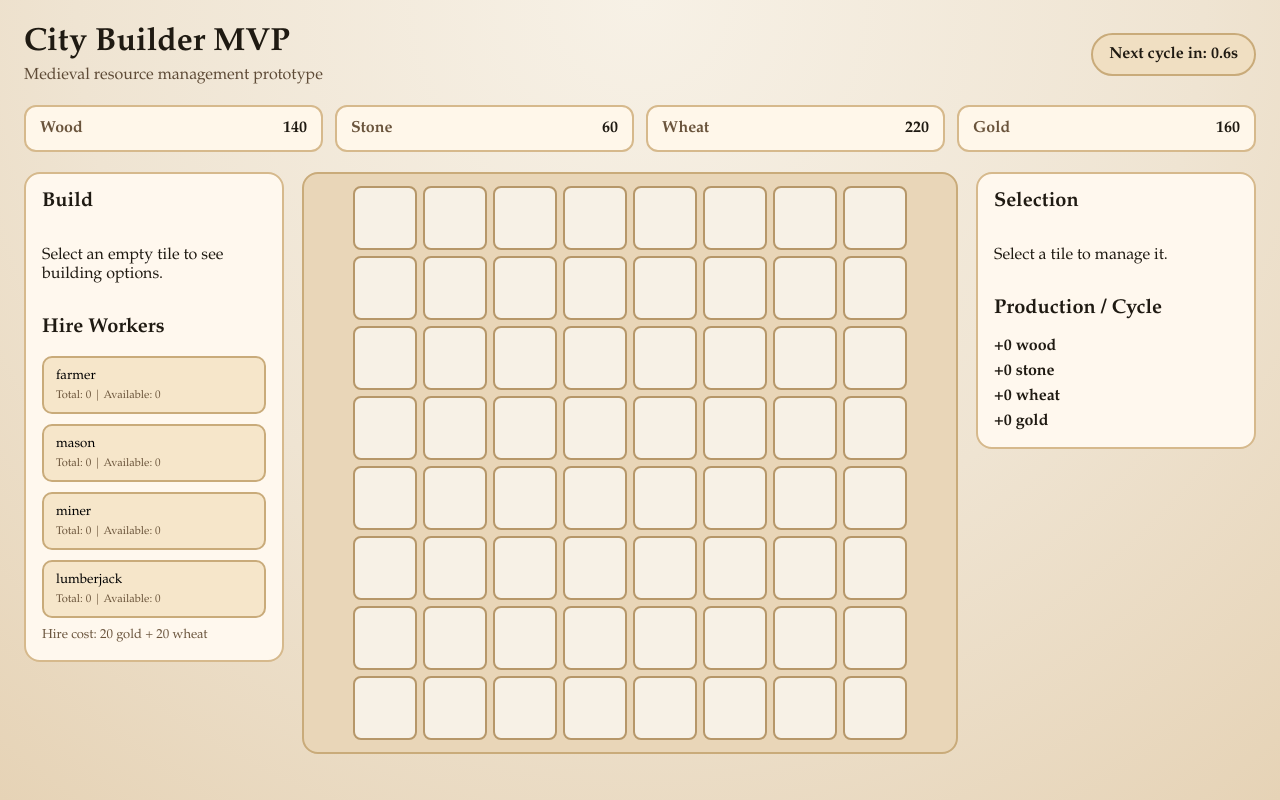
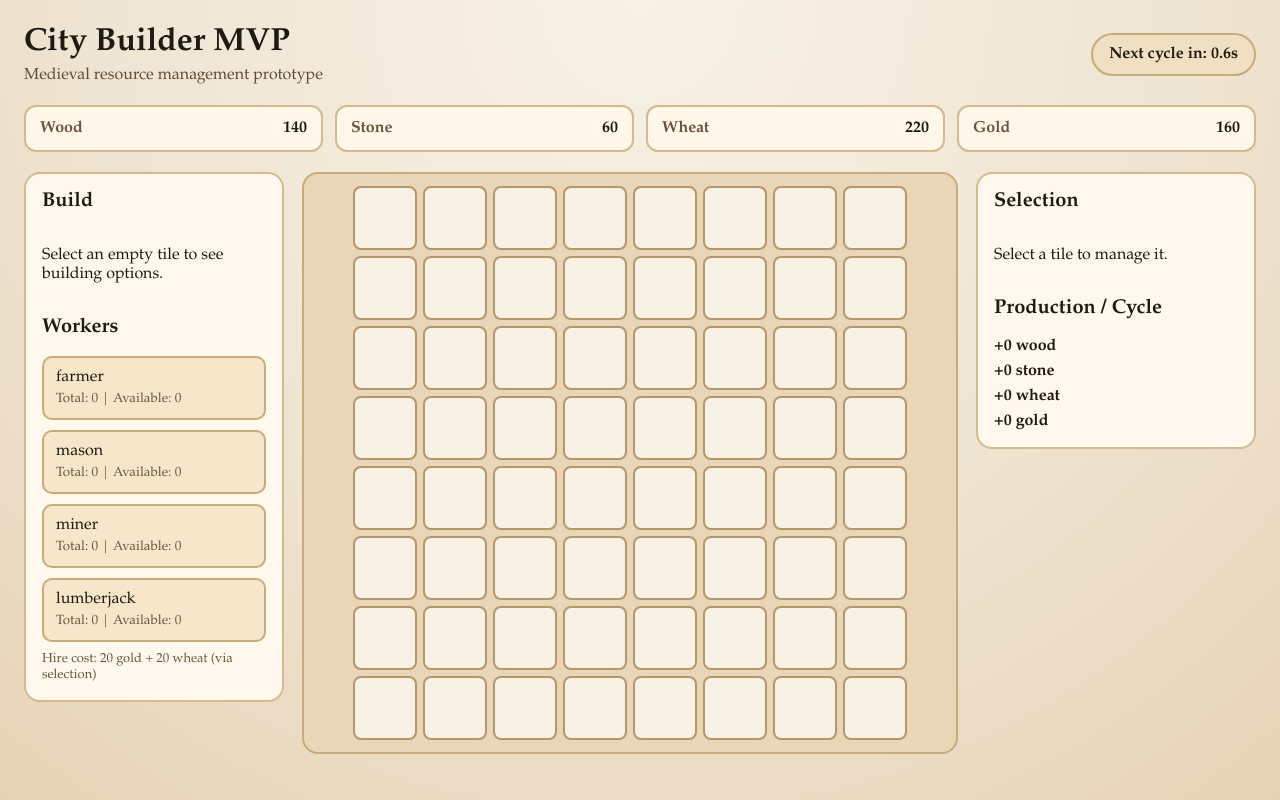
Before and after one commit to MicahFischer/City-Builder, a React (Vite) app: page / in a window 1280 px wide. Built offline with nearby package versions, Linux system fonts and the light colour scheme.

Commit message:
Remove direct hire UI

```diff
--- a/src/App.css
+++ b/src/App.css
@@ -106,6 +106,10 @@
   cursor: not-allowed;
 }
 
+.worker-readout {
+  cursor: default;
+}
+
 .worker-cost {
   font-size: 13px;
   color: #6a543c;
--- a/src/App.jsx
+++ b/src/App.jsx
@@ -138,15 +138,6 @@ export default function App() {
     setGrid(nextGrid);
   };
 
-  const hireWorker = (type) => {
-    if (!canAfford(resources, WORKER_COST)) return;
-    setResources((current) => subtractCost(current, WORKER_COST));
-    setWorkers((current) => ({
-      ...current,
-      [type]: current[type] + 1
-    }));
-  };
-
   const hireAndAssign = () => {
     if (selectedIndex === null) return;
     const cell = grid[selectedIndex];
@@ -225,23 +216,18 @@ export default function App() {
             <p>Select an empty tile to see building options.</p>
           )}
 
-          <h2>Hire Workers</h2>
+          <h2>Workers</h2>
           <div className="worker-list">
             {WORKER_TYPES.map((type) => (
-              <button
-                key={type}
-                className="tile-button"
-                onClick={() => hireWorker(type)}
-                disabled={!canAfford(resources, WORKER_COST)}
-              >
+              <div key={type} className="tile-button worker-readout">
                 <span>{type}</span>
                 <small>
                   Total: {workers[type]} | Available: {availableWorkers[type]}
                 </small>
-              </button>
+              </div>
             ))}
             <div className="worker-cost">
-              Hire cost: 20 gold + 20 wheat
+              Hire cost: 20 gold + 20 wheat (via selection)
             </div>
           </div>
         </section>
```
